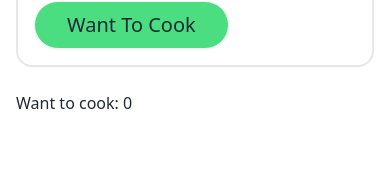
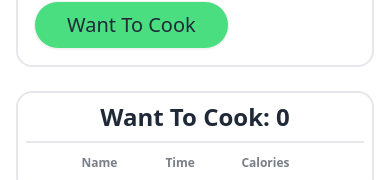
Before and after one commit to Abubokkor98/React-Chefs-Table, a React (Vite) app: page / in a window 390 px wide. Shown: the part 4585-4765 px from the top of the page. Before the commit the page ends 4700 px from the top, so only its background shows below. Built offline with nearby package versions, Linux system fonts and the light colour scheme.

Commit message:
display want to cook section

```diff
--- a/src/Components/Sidebar.jsx
+++ b/src/Components/Sidebar.jsx
@@ -1,10 +1,40 @@
 import React from 'react'
 
 export default function Sidebar({recipeQueue}) {
-  console.log(recipeQueue);
+
   return (
-    <div className='md:w-1/3'>
-      Want to cook: {recipeQueue.length}
+    <div className='md:w-1/3 border-2 rounded-2xl text-gray-600 p-2 bg-base-100'>
+      {/* want to cook table */}
+      <div className="overflow-x-auto">
+        <h2 className='border-b-2 mx-auto font-semibold text-2xl text-gray-800 text-center pb-2'>Want To Cook: {recipeQueue.length}</h2>
+  <table className="table">
+    {/* head */}
+    <thead>
+      <tr>
+        <th></th>
+        <th>Name</th>
+        <th>Time</th>
+        <th>Calories</th>
+        <th></th>
+      </tr>
+    </thead>
+    <tbody>
+      {
+        recipeQueue.map((recipe,index)=>
+        <tr key={index} className="hover">
+        <th>{index + 1}</th>
+        <td>{recipe.recipe_name}</td>
+        <td>{recipe.preparing_time}</td>
+        <td>{recipe.calories}</td>
+        <td><button onClick={()=>console.log('Preparing')} className="bg-green-400 rounded-full text-sm text-gray-800 font-medium px-4 py-2">Preparing</button></td>
+      </tr>)
+      }
+
+
+    </tbody>
+  </table>
+</div>
+      {/* currently cooking table */}
     </div>
   )
 }
```
